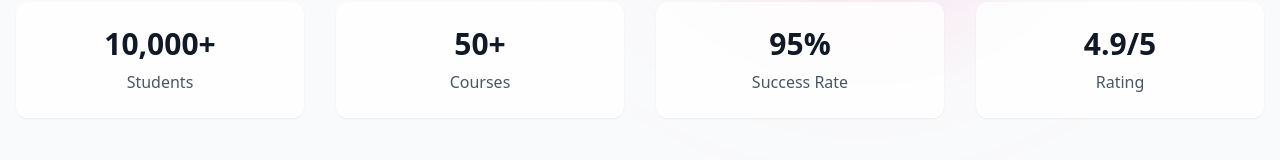
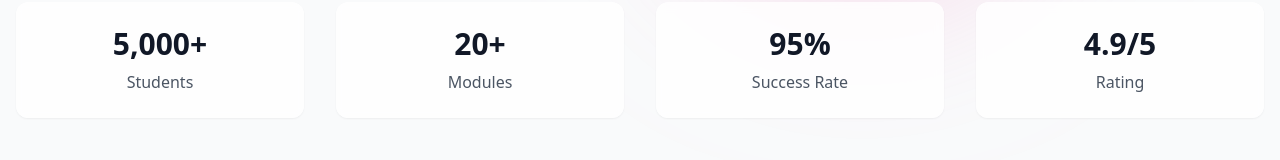
Before and after one commit to shashankmadala/my-lumin-website, a React (Vite) app: page / in a window 1280 px wide. Shown: the part 498-658 px from the top of the page. Built offline with nearby package versions, Linux system fonts and the light colour scheme; the HTML template or start-up script is replaced by a standard one.

Commit message:
stat change

```diff
--- a/src/pages/Home.jsx
+++ b/src/pages/Home.jsx
@@ -66,8 +66,8 @@ export default function HomePage() {
           {/* Stats */}
           <div className="grid grid-cols-4 gap-8 stagger-children">
             {[
-              ['10,000+', 'Students'],
-              ['50+', 'Courses'],
+              ['5,000+', 'Students'],
+              ['20+', 'Modules'],
               ['95%', 'Success Rate'],
               ['4.9/5', 'Rating']
             ].map(([number, label], index) => (
```
